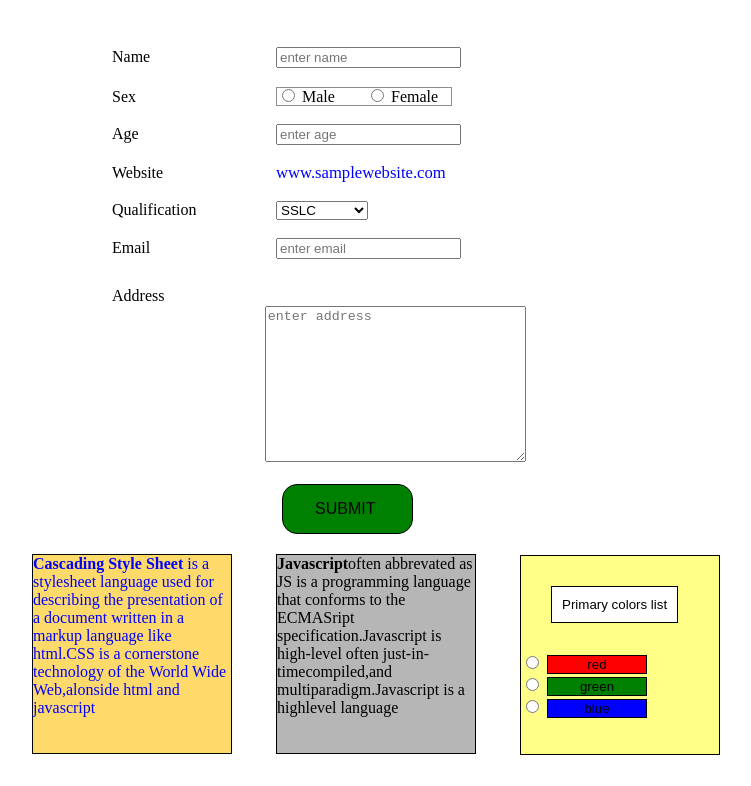
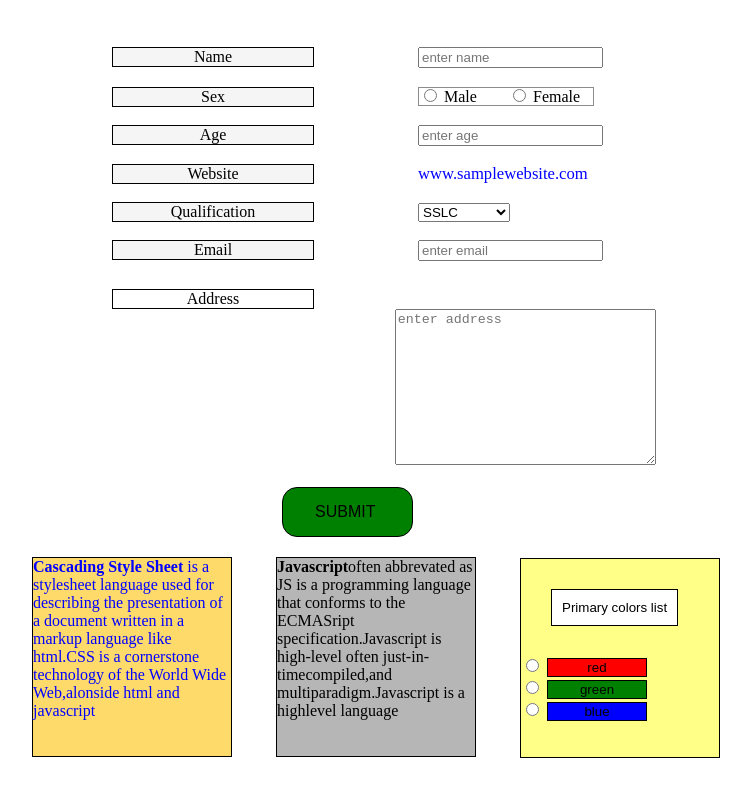
Before and after one commit to hima-del/html-css-netninja, a plain HTML site: page assignment2/assignment2.html in a window 1280 px wide. Shown: the part 111-897 px from the top of the page, without its empty margins (396-1147 px from the left). Drawn offline with Linux system fonts and the light colour scheme.

Commit message:
assignment 2 modified

```diff
--- a/assignment2/assignment2.css
+++ b/assignment2/assignment2.css
@@ -94,29 +94,29 @@ a {
 .container {
   margin-left: 300px;
 }
-label{
+label {
   width: 60px;
   display: inline-block;
-  text-align: left
+  text-align: left;
 }
-.radiobox{
+.radiobox {
   display: inline;
-    border: 1px solid  #8c8c8c;
-    /* padding-left: 20px;
+  border: 1px solid #8c8c8c;
+  /* padding-left: 20px;
     padding-right: 20px;
     padding-top: 8px;
     padding-bottom: 8px;
     margin-right: 6%; */
 }
-.addressclass{
+.addressclass {
   position: relative;
   margin-top: 10px;
-
+  border: 1px solid black;
+  width: 200px;
+  text-align: center;
 }
-.box{
-  margin-top: 1px;
-    margin-left: 20%;
-
+.box {
+  margin-left: 37%;
 }
 .button2 {
   background-color: green;
@@ -132,24 +132,30 @@ label{
 .container {
   margin-left: 170px;
 }
-.forms{
+.forms {
   align-items: center;
   padding-left: 500px;
   margin-top: 50px;
 }
-.inputclass{
+.inputclass {
   margin-left: 100px;
 }
-.radiobox{
+.radiobox {
   margin-left: 100px;
 }
-.websiteclass{
+.websiteclass {
   margin-left: 100px;
   font-size: 104%;
 }
-.select{
+.select {
   margin-left: 100px;
 }
-.bottomportion{
+.bottomportion {
   margin-left: 400px;
 }
+.labelclass {
+  border: 1px solid black;
+  width: 200px;
+  background-color: #f5f5f5;
+  text-align: center;
+}
```
